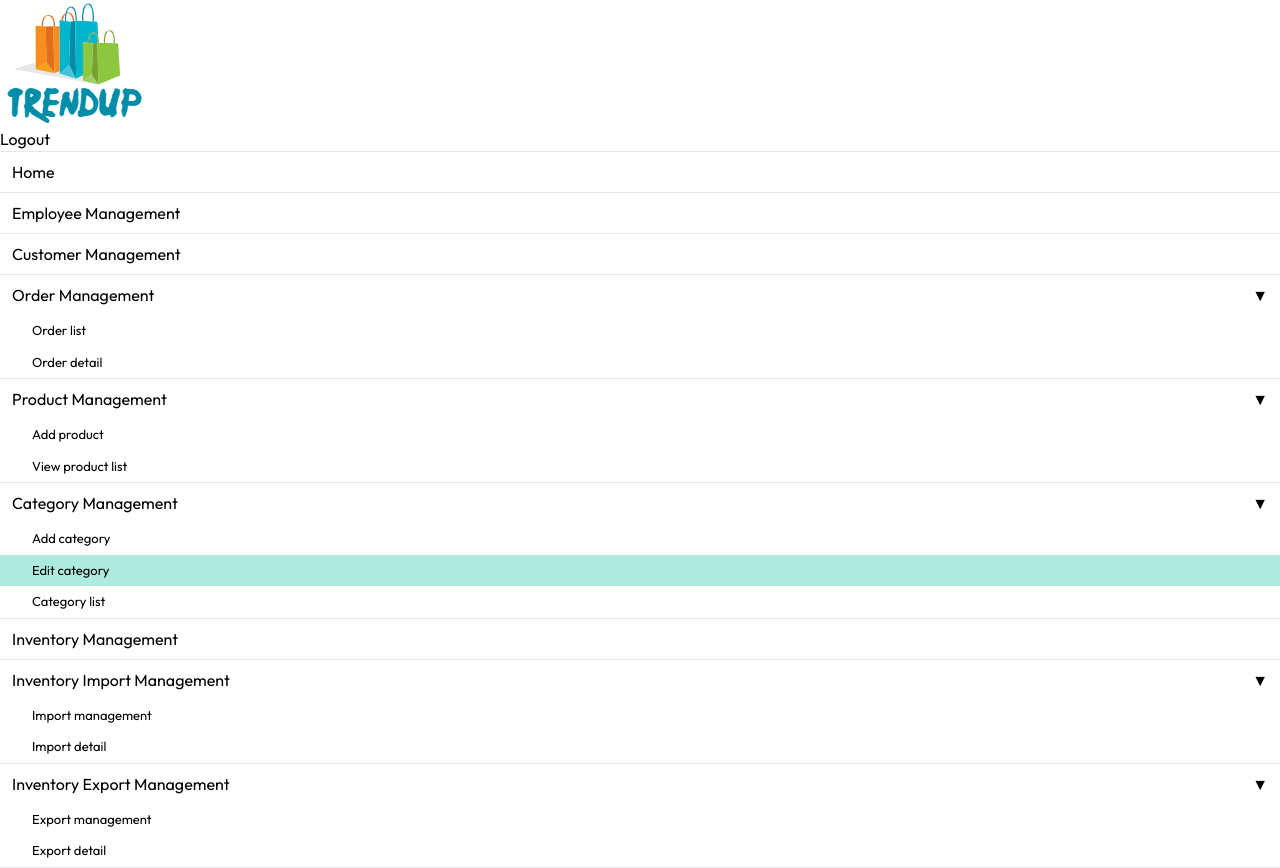
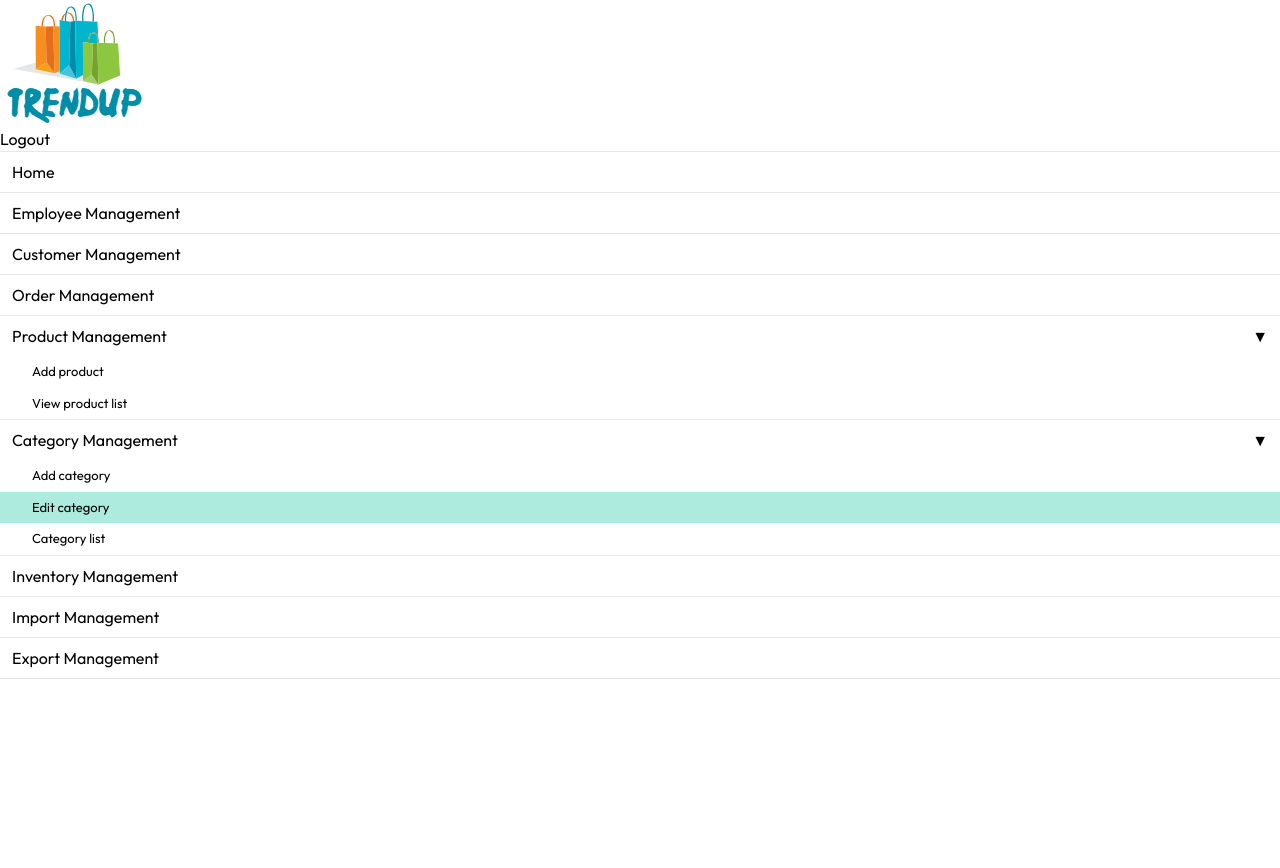
Before and after one commit to vubaochau124/TrendUp, a React (Vite) app in the folder admin/: page /Category_manage/Edit in a window 1280 px wide. After the commit the page ends 800 px from the top, so only its background shows below. Built offline with nearby package versions, Linux system fonts and the light colour scheme.

Commit message:
fix sidebar admin

```diff
--- a/admin/src/components/Sidebar.jsx
+++ b/admin/src/components/Sidebar.jsx
@@ -87,10 +87,6 @@ const Sidebar = () => {
     {
       title: 'Order Management',
       route: '/order_manage',
-      submenu: [
-        { title: 'Order list', route: 'list' },
-        { title: 'Order detail', route: 'detail' }
-      ]
     },
     {
       title: 'Product Management',
@@ -114,20 +110,12 @@ const Sidebar = () => {
       route: '/Inventory'
     },
     {
-      title: 'Inventory Import Management',
+      title: 'Import Management',
       route: '/import_manage',
-      submenu: [
-        { title: 'Import management', route: 'manage' },
-        { title: 'Import detail', route: 'detail' }
-      ]
     },
     {
-      title: 'Inventory Export Management',
+      title: 'Export Management',
       route: '/export_manage',
-      submenu: [
-        { title: 'Export management', route: 'manage' },
-        { title: 'Export detail', route: 'detail' }
-      ]
     }
   ];
 
```
